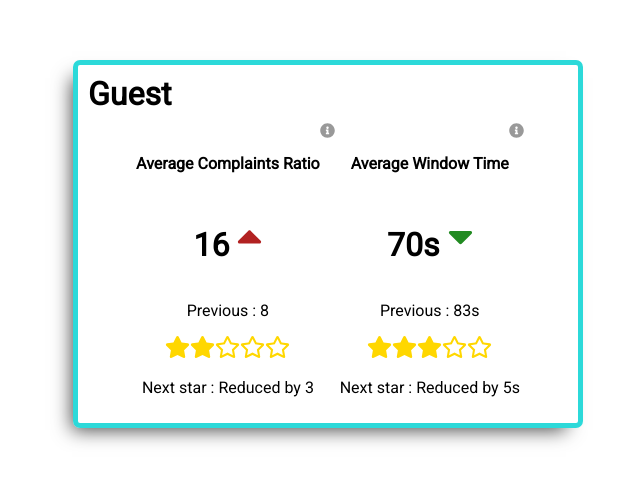
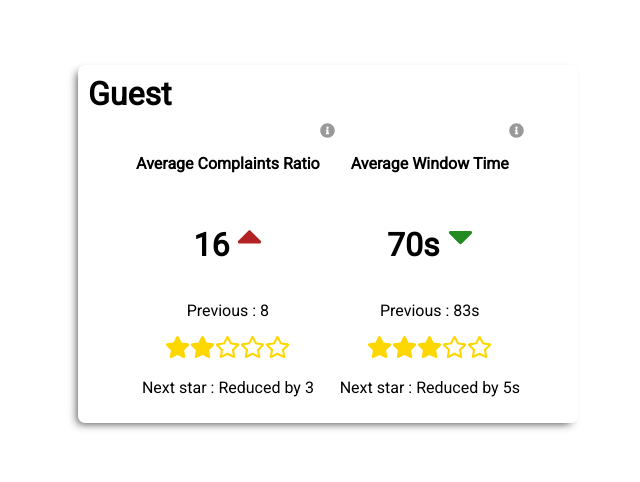
Before and after one commit to subhaneha/React-CreateCards, a React (Create React App) app: page / in a window 1280 px wide. Shown: the part 124-606 px from the top of the page, without its empty margins (256-896 px from the left). Built offline with nearby package versions, Linux system fonts and the light colour scheme; no server answers.

Commit message:
Added hover functionality to Guest Card

```diff
--- a/src/container/ResturantDetails/index.css
+++ b/src/container/ResturantDetails/index.css
@@ -9,13 +9,18 @@
 }
 .card {
   display: flex;
-  box-shadow: -9px 10px 18px -8px rgba(0, 0, 0, 0.73);
-  border: 5px solid rgba(0, 209, 209, 0.829);
   flex-direction: column;
   align-items: center;
   justify-content: center;
   border-radius: 7px;
   width: 500px;
+  transition: all 300ms;
+  box-shadow: -4px 4px 9px -3px rgba(0,0,0,0.68);
+}
+.card:hover{
+  box-shadow: -9px 10px 18px -8px rgba(0, 0, 0, 0.73);
+  border: 5px solid rgba(0, 209, 209, 0.829);
+  transform: translate(0px,-10px) ;
 }
 .header {
   width: 100%;
```
